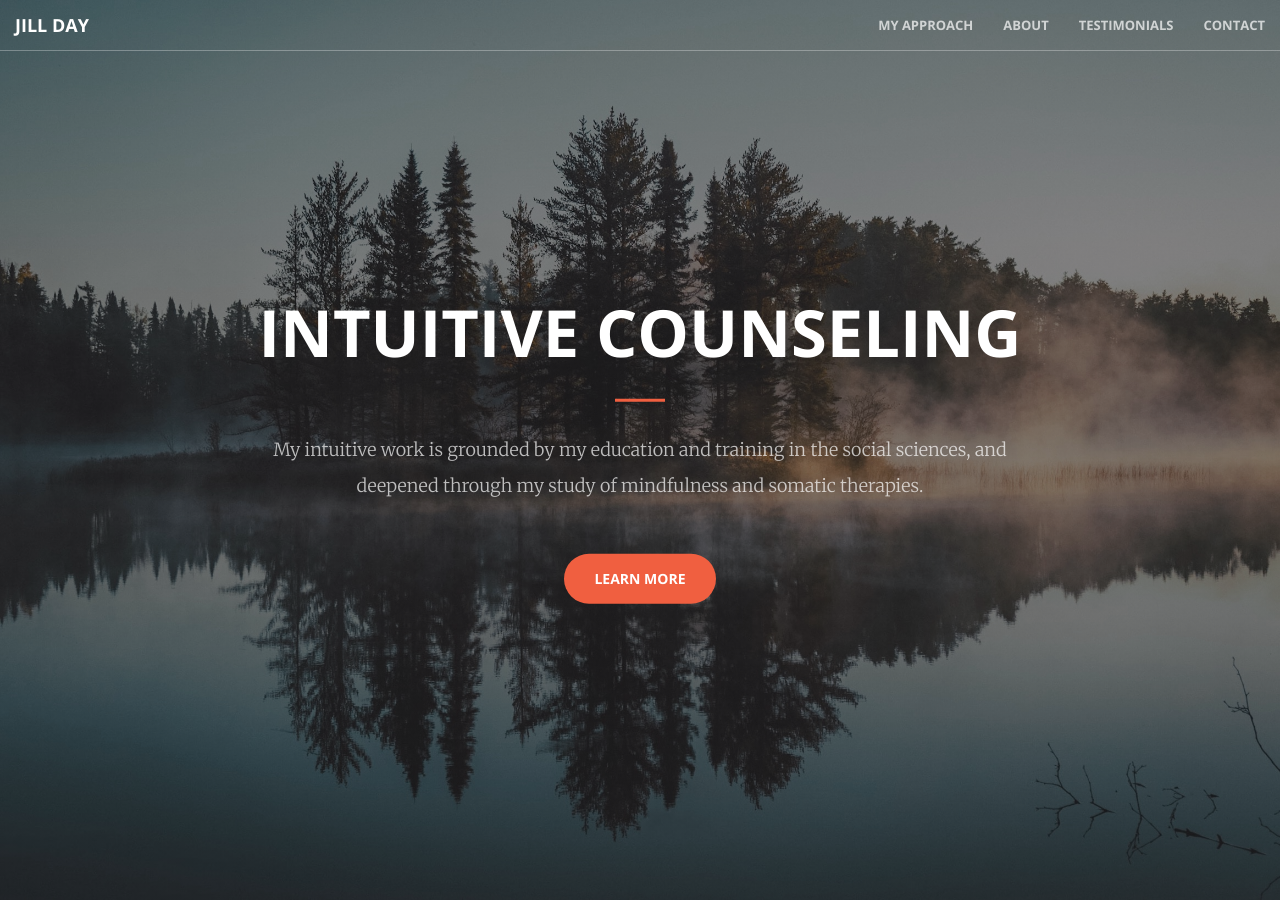
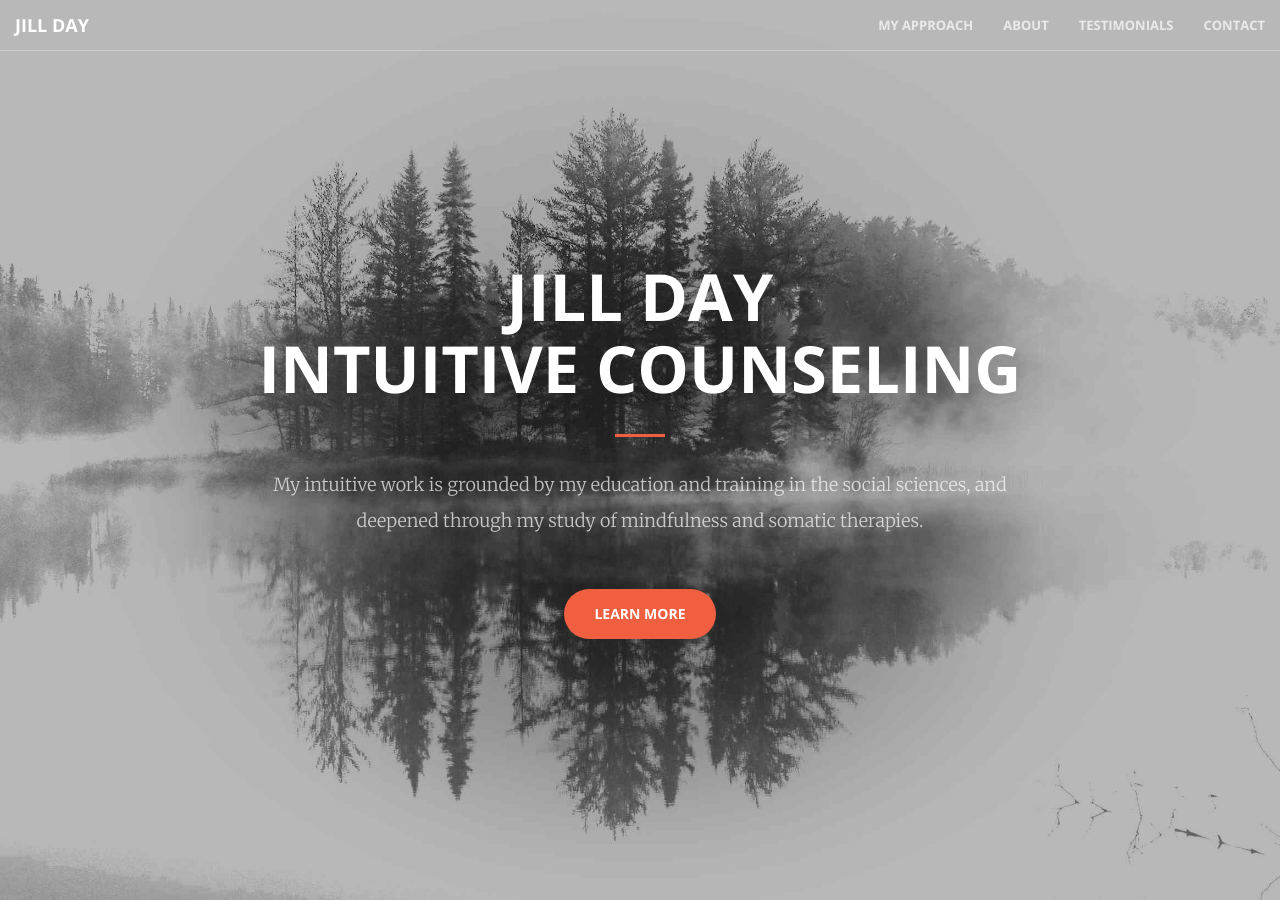
Before and after one commit to audreyshub/jilladay, a Jekyll site: the page built from index.html, in a window 1280 px wide and 900 px high. Built offline with Jekyll 4.4.1, drawn with Linux system fonts in a browser that asks for light colours; some of the changed text lies outside the part shown.

Commit message:
bg img change

```diff
--- a/_includes/call-to-action.html
+++ b/_includes/call-to-action.html
@@ -1,12 +1,12 @@
-<section class="bg-primary" id="myapproach">
+<section class="bg-gray" id="myapproach">
     <div class="container">
         <div class="row">
             <div class="col-lg-8 col-lg-offset-2 text-center">
-                <h2 class="section-heading">Get the answers, clarity and guidance you need!</h2>
+                <h2 class="section-heading">Get the answers, clarity and guidance you seek!</h2>
                 <hr class="light">
-                <p class="text-faded">Our most important work together is to discover how the past, its wounds and blessings, shines a light on your current and future path.  What energetic threads are you weaving with the people closest to you?  Where do you need to show up more in your relationships?  What gifts need to be expressed in you?  What shadow aspects might be at play in your relationships?</p>
-                <p class="text-faded">I connect with my intuitive sensing and retrieve the most essential information about you, and those in your life, to offer insight into navigating these most important relationships. I’ve helped parents/children, spouses, employees, friends and family to better understand the internal landscape of those closest to them.</p>
-                <p class="text-faded">Some people only need one session of deep clarity to set off on their path.  Other clients welcome a reconnection monthly, quarterly or yearly. And sometimes situations come up in a person’s life when more ongoing support is helpful.</p>
+                <p class="text-muted">Our most important work together is to discover how the past, its wounds and blessings, shines a light on your current and future path.  What energetic threads are you weaving with the people closest to you?  Where do you need to show up more in your relationships?  What gifts need to be expressed in you?  What shadow aspects might be at play in your relationships?</p>
+                <p class="text-muted">I connect with my intuitive sensing and retrieve the most essential information about you, and those in your life, to offer insight into navigating these most important relationships. I’ve helped parents/children, spouses, employees, friends and family to better understand the internal landscape of those closest to them.</p>
+                <p class="text-muted">Some people only need one session of deep clarity to set off on their path.  Other clients welcome a reconnection monthly, quarterly or yearly. And sometimes situations come up in a person’s life when more ongoing support is helpful.</p>
                 <a href="#contact" class="btn btn-default btn-xl page-scroll">Schedule a session</a>
             </div>
         </div>
--- a/_includes/contact.html
+++ b/_includes/contact.html
@@ -1,4 +1,4 @@
-<section id="contact" class="bg-skin">
+<section id="contact">
     <div class="container">
         <div class="row">
             <div class="col-lg-8 col-lg-offset-2 text-center">
--- a/_includes/footer.html
+++ b/_includes/footer.html
@@ -1,8 +1,8 @@
-<section class="footer bg-skin">
+<section class="footer">
     <div class="container">
         <div class="col-lg-12 text-center">
             {% for link in site.footer.links %}
-            <p style="font-size: 1.3rem;">Website proudly built by&nbsp<a href="{{ link.url }}" target="_blank" rel="noopener">{{ link.text }}</a></p>
+            <p style="font-size: 1.3rem;">Website built by&nbsp<a href="{{ link.url }}" target="_blank" rel="noopener">{{ link.text }}</a></p>
             {% endfor %}
         </div>
     </div>
--- a/_includes/header.html
+++ b/_includes/header.html
@@ -1,6 +1,7 @@
 <header>
     <div class="header-content">
         <div class="header-content-inner">
+            <h1>Jill Day</h1>
             <h1>Intuitive Counseling</h1>
             <hr class="primary">
             <p>My intuitive work is grounded by my education and training in the social sciences, and deepened through my study of mindfulness and somatic therapies.</p>
--- a/_sass/_base.scss
+++ b/_sass/_base.scss
@@ -65,6 +65,10 @@ li {
 
 .bg-skin {
     background-color: #E3CEC0;
+}
+
+.bg-gray {
+    background-color: #DFDFE1;
 }
 
 .text-faded {
@@ -178,9 +182,9 @@ header {
     @include background-cover;
     background-position: center;
     background-image: linear-gradient(
-                     rgba(20,20,20, .5),
-                     rgba(20,20,20, .5)),
-    url('../img/juan-davila.jpg');
+                     rgba(20,20,20, .3),
+                     rgba(20,20,20, .3)),
+    url('../img/juan-davila-bw.jpg');
     background-attachment: fixed;
     background-size: cover;
     text-align: center;
```
Also changed, not shown: img/juan-davila-bandw.jpg (added), img/juan-davila-bw.jpg (added).
